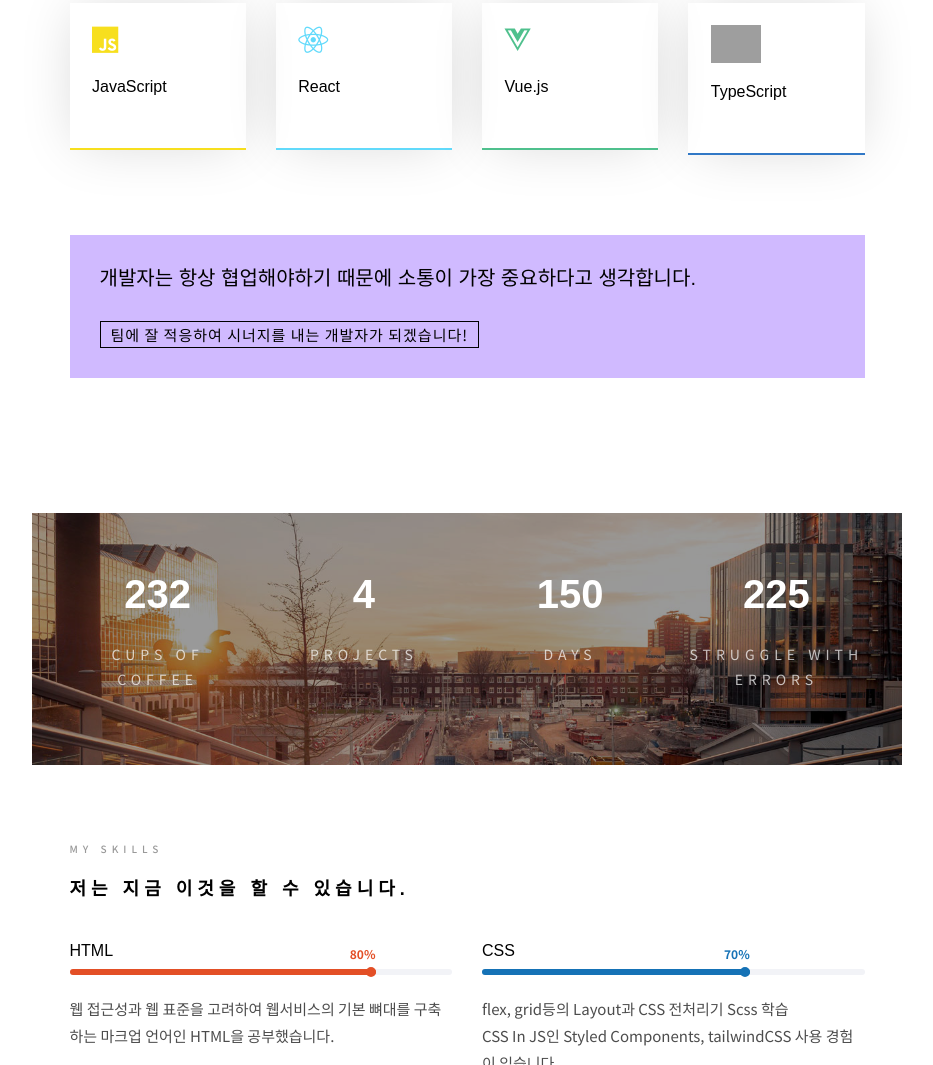
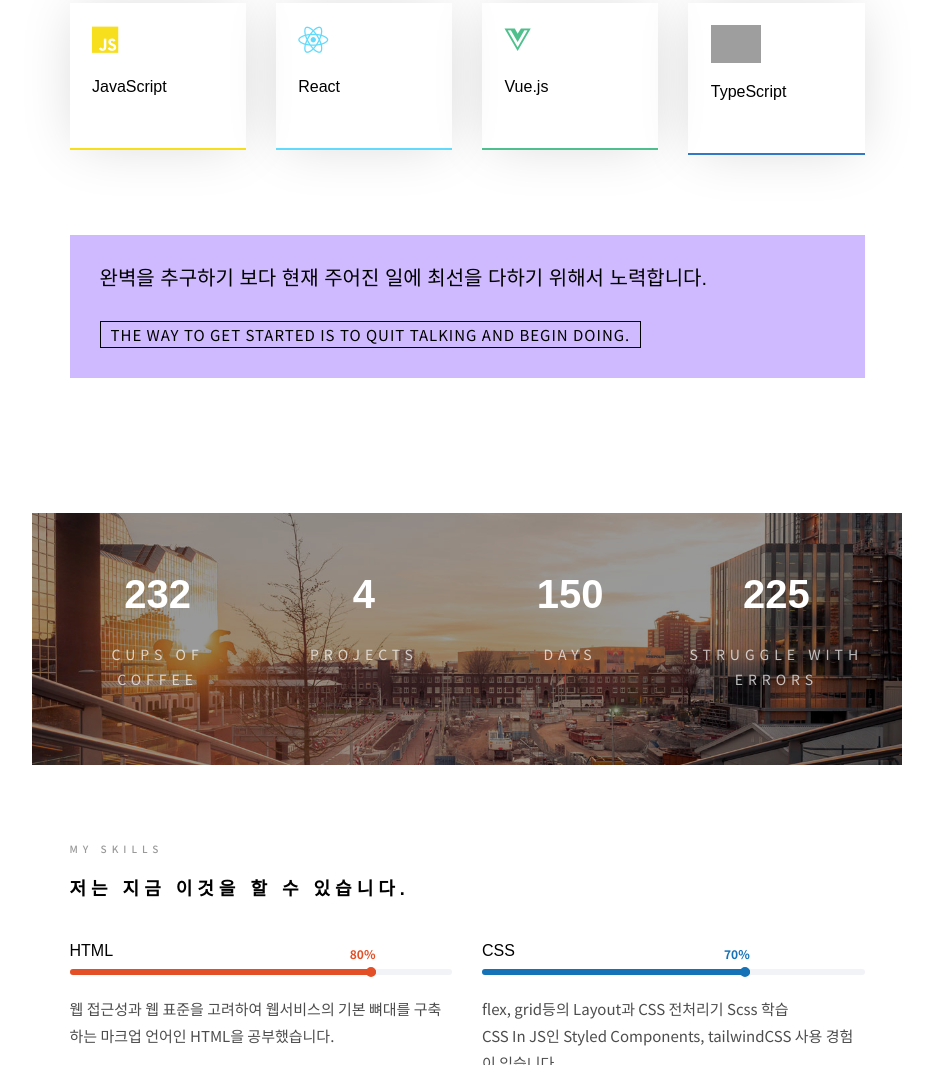
Before and after one commit to Jeongmmin/PortfolioSite, a plain HTML site: page index.html in a window 1280 px wide. Shown: the part 1320-2385 px from the top of the page, without its empty margins (323-1256 px from the left). Drawn offline with Linux system fonts and the light colour scheme; grey boxes are pictures that could not be loaded; files whose address does not match are found by name; a web font is replaced by a local one.

Commit message:
💄 Update UI

```diff
--- a/index.html
+++ b/index.html
@@ -85,8 +85,8 @@
 
 				<div class="colorlib-footer">
 					<ul>
-						<li><a href="https://github.com/Jeongmmin"><i class="fa-brands fa-github"></i> Github</a></li>
-						<li><a href="https://min88.tistory.com/"><i class="fa-brands fa-blogger"></i> Blog</a></li>
+						<li><a href="https://github.com/Jeongmmin" target="_blank"><i class="fa-brands fa-github"></i> Github</a></li>
+						<li><a href="https://min88.tistory.com/" target="_blank"><i class="fa-brands fa-blogger"></i> Blog</a></li>
 					</ul>
 				</div>
 
@@ -186,10 +186,8 @@
 								<div class="row">
 									<div class="col-md-12 animate-box" data-animate-effect="fadeInLeft">
 										<div class="hire">
-											<h2>개발자는 항상 협업해야하기 때문에 소통이 가장
-												중요하다고 생각합니다.</h2>
-											<a href="#" class="btn-hire">팀에 잘 적응하여 시너지를 내는 개발자가
-												되겠습니다!</a>
+											<h2>완벽을 추구하기 보다 현재 주어진 일에 최선을 다하기 위해서 노력합니다.</h2>
+											<a href="#" class="btn-hire">The way to get started is to quit talking and begin doing.</a>
 										</div>
 									</div>
 								</div>
```
